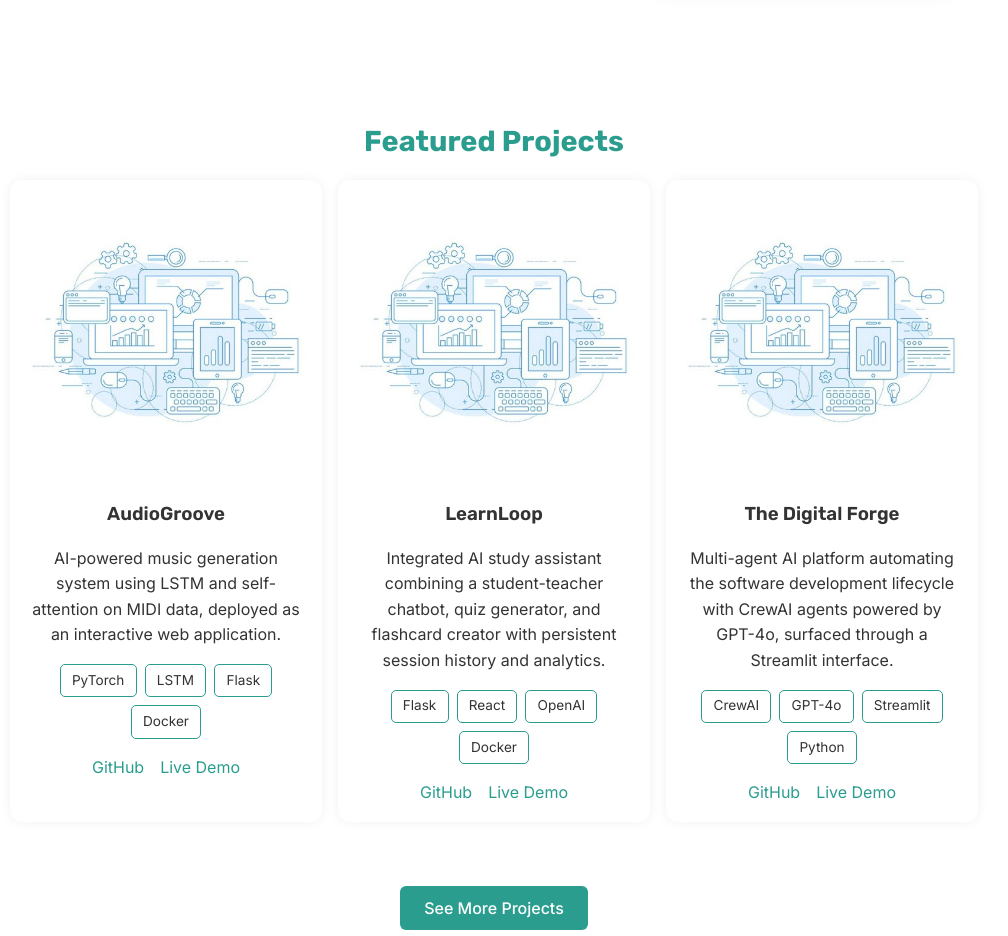
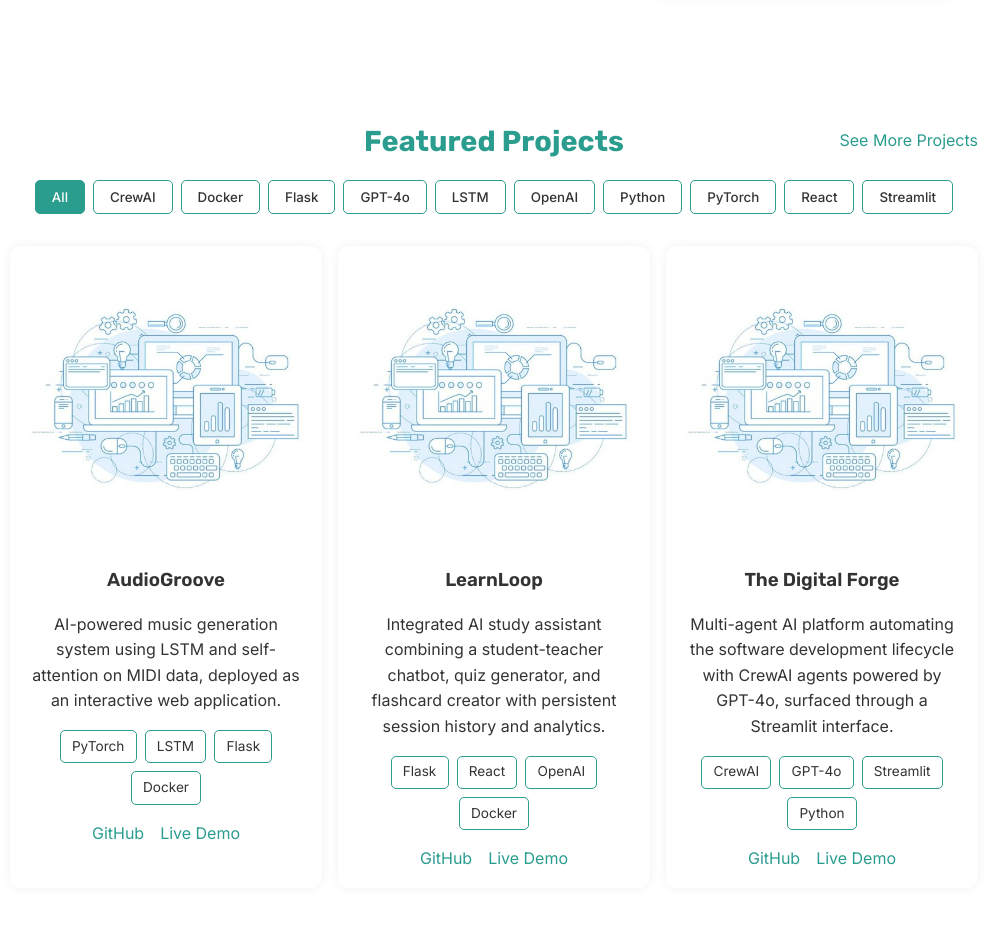
Before and after one commit to MohammedPathariya/MyPortfolio, a React (Create React App) app: page / in a window 1280 px wide. Shown: the part 436-1372 px from the top of the page, without its empty margins (146-1154 px from the left). Built offline with nearby package versions, Linux system fonts and the light colour scheme.

Commit message:
Made the featured and all projects more robust and functionally sound, added them on the same home page, with links to expand to the all projects

```diff
--- a/src/components/Projects.css
+++ b/src/components/Projects.css
@@ -1,26 +1,53 @@
-/* src/components/Projects.css */
+/* Enable smooth scrolling for scrollIntoView */
+html {
+  scroll-behavior: smooth;
+}
 
 .projects {
   background-color: var(--bg-color);
   padding: 2rem 1rem;
+}
+
+/* Header containing centered title + right‐aligned link */
+.projects-header {
+  position: relative;
+  margin-bottom: 1rem;
+}
+
+.projects-title {
+  margin: 0;
+  font-size: 1.8rem;
+  font-weight: bold;
+  color: var(--accent-color);
   text-align: center;
 }
 
-.projects-title {
-  font-size: 1.8rem;
-  font-weight: bold;
-  margin-bottom: 1rem;
+.toggle-link {
+  position: absolute;
+  top: 50%;
+  right: 0;
+  transform: translateY(-50%);
+  font-size: 1rem;
   color: var(--accent-color);
+  text-decoration: none;
+  cursor: pointer;
+  transition: color 0.2s ease;
 }
 
+.toggle-link:hover {
+  text-decoration: underline;
+}
+
+/* Filter bar */
 .project-filter {
   display: flex;
   flex-wrap: wrap;
   justify-content: center;
   gap: 0.5rem;
-  margin-bottom: 2rem;
+  margin: 1rem 0 2rem;
 }
 
+/* Tag buttons */
 .tag-button {
   padding: 0.5rem 1rem;
   background-color: var(--bg-color);
@@ -36,6 +63,7 @@
   color: var(--bg-color);
 }
 
+/* Project grid */
 .project-wrapper {
   display: flex;
   flex-direction: column;
@@ -52,6 +80,7 @@
   gap: 1rem;
 }
 
+/* Cards */
 .project-card {
   flex: 1;
   min-width: 280px;
@@ -103,28 +132,6 @@
   justify-content: center;
 }
 
-/* center the See More / Show Less button */
-.see-more-wrapper {
-  text-align: center;
-  margin: 2rem 0;
-}
-
-/* style the toggle button */
-.see-more-button {
-  padding: 0.75rem 1.5rem;
-  background-color: var(--accent-color);
-  color: var(--bg-color);
-  border: none;
-  border-radius: 6px;
-  font-size: 1rem;
-  cursor: pointer;
-  transition: background-color 0.2s ease;
-}
-
-.see-more-button:hover {
-  background-color: rgba(42, 157, 143, 0.85);
-}
-
 /* ── Responsive ────────────────────────────────────────────────────────── */
 @media (max-width: 768px) {
   .project-row {
--- a/src/components/Projects.js
+++ b/src/components/Projects.js
@@ -1,34 +1,41 @@
 // src/components/Projects.js
-import React, { useState } from 'react';
+import React, { useState, useRef } from 'react';
 import ProjectCard from './ProjectCard';
 import ProjectFilter from './ProjectFilter';
 import { allProjects } from './ProjectsData';
 import './Projects.css';
 
 const Projects = () => {
-  // Multi-tag selection from before
   const [selectedTags, setSelectedTags] = useState(['All']);
-  // New: toggle to show all or only featured
   const [showAll, setShowAll] = useState(false);
+  const projectsRef = useRef(null);
 
-  // 1) Split out featured vs. rest
+  // Split featured vs. other projects
   const featuredProjects = allProjects.filter(p => p.featured);
-  const otherProjects = allProjects.filter(p => !p.featured);
+  const otherProjects    = allProjects.filter(p => !p.featured);
 
-  // 2) Filtering logic (only applies when showing the “other” section)
-  const filteredOthers = selectedTags.includes('All')
-    ? otherProjects
-    : otherProjects.filter(proj =>
-        proj.tags.some(tag => selectedTags.includes(tag))
+  // Build tag sets
+  const allTags      = Array.from(new Set(allProjects.flatMap(p => p.tags)));
+  const featuredTags = Array.from(new Set(featuredProjects.flatMap(p => p.tags)));
+
+  // Filter featured and full lists by tags
+  const filteredFeatured = selectedTags.includes('All')
+    ? featuredProjects
+    : featuredProjects.filter(p =>
+        p.tags.some(tag => selectedTags.includes(tag))
       );
 
-  // 3) Tag list (don’t include “All” here—ProjectFilter will prepend it)
-  const tags = Array.from(
-    new Set(allProjects.flatMap(p => p.tags))
-  );
+  const filteredFull = selectedTags.includes('All')
+    ? [...featuredProjects, ...otherProjects]
+    : [...featuredProjects, ...otherProjects].filter(p =>
+        p.tags.some(tag => selectedTags.includes(tag))
+      );
 
-  // 4) Helper to split into rows of 3
-  const chunk = (arr) => {
+  // Decide which list to render
+  const projectsToShow = showAll ? filteredFull : filteredFeatured;
+
+  // Chunk into rows of 3
+  const chunk = arr => {
     const rows = [];
     for (let i = 0; i < arr.length; i += 3) {
       rows.push(arr.slice(i, i + 3));
@@ -36,63 +43,55 @@ const Projects = () => {
     return rows;
   };
 
+  const handleToggle = () => {
+    const newShowAll = !showAll;
+    setShowAll(newShowAll);
+    if (showAll) {
+      // Reset filters when collapsing
+      setSelectedTags(['All']);
+    }
+    // Smooth scroll with offset for navbar
+    const nav = document.querySelector('nav');
+    const navHeight = nav ? nav.offsetHeight : 0;
+    const top =
+      projectsRef.current.getBoundingClientRect().top +
+      window.scrollY -
+      navHeight;
+    window.scrollTo({ top, behavior: 'smooth' });
+  };
+
   return (
-    <section id="projects" className="projects">
-      <h2 className="projects-title">Featured Projects</h2>
+    <section id="projects" className="projects" ref={projectsRef}>
+      <div className="projects-header">
+        <h2 className="projects-title">
+          {showAll ? 'All Projects' : 'Featured Projects'}
+        </h2>
+        <a className="toggle-link" onClick={handleToggle}>
+          {showAll ? 'Show Less' : 'See More Projects'}
+        </a>
+      </div>
+
+      {/* Show only featuredTags initially, then allTags */}
+      <ProjectFilter
+        tags={showAll ? allTags : featuredTags}
+        selectedTags={selectedTags}
+        onTagChange={setSelectedTags}
+      />
+
       <div className="project-wrapper">
-        {chunk(featuredProjects).map((row, i) => (
-          <div key={i} className="project-row">
-            {row.map((project, idx) => (
-              <ProjectCard key={idx} project={project} />
+        {chunk(projectsToShow).map((row, rowIndex) => (
+          <div
+            key={rowIndex}
+            className={`project-row ${
+              rowIndex === chunk(projectsToShow).length - 1 ? 'last-row' : ''
+            }`}
+          >
+            {row.map(project => (
+              <ProjectCard key={project.title} project={project} />
             ))}
           </div>
         ))}
       </div>
-
-      {/* See More toggle */}
-      {!showAll && (
-        <div className="see-more-wrapper">
-          <button
-            className="see-more-button"
-            onClick={() => setShowAll(true)}
-          >
-            See More Projects
-          </button>
-        </div>
-      )}
-
-      {showAll && (
-        <>
-          <h2 className="projects-title">All Projects</h2>
-          <ProjectFilter
-            tags={tags}
-            selectedTags={selectedTags}
-            onTagChange={setSelectedTags}
-          />
-          <div className="project-wrapper">
-            {chunk(filteredOthers).map((row, i) => (
-              <div
-                key={i}
-                className={`project-row ${
-                  i === chunk(filteredOthers).length - 1 ? 'last-row' : ''
-                }`}
-              >
-                {row.map((project, idx) => (
-                  <ProjectCard key={idx} project={project} />
-                ))}
-              </div>
-            ))}
-          </div>
-          <div className="see-more-wrapper">
-            <button
-              className="see-more-button"
-              onClick={() => setShowAll(false)}
-            >
-              Show Less
-            </button>
-          </div>
-        </>
-      )}
     </section>
   );
 };
```
